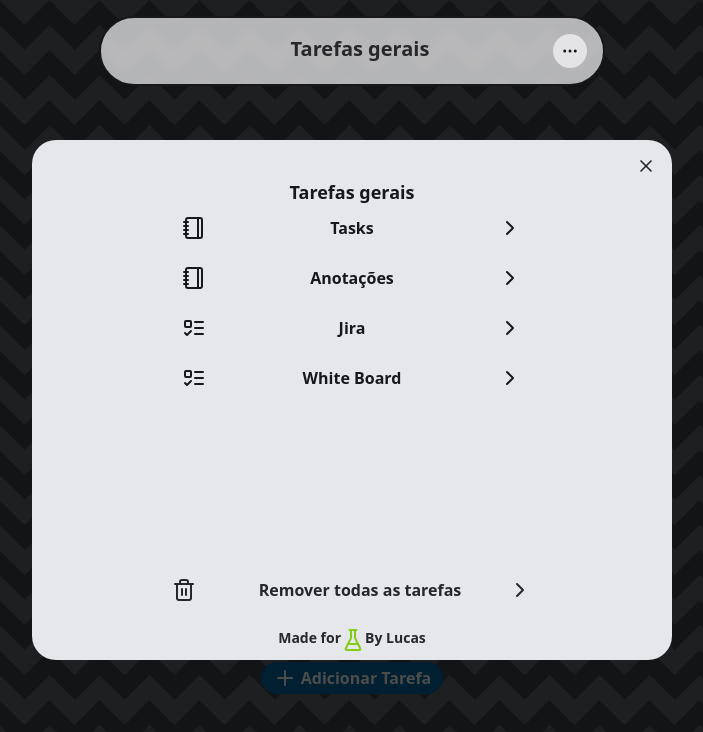
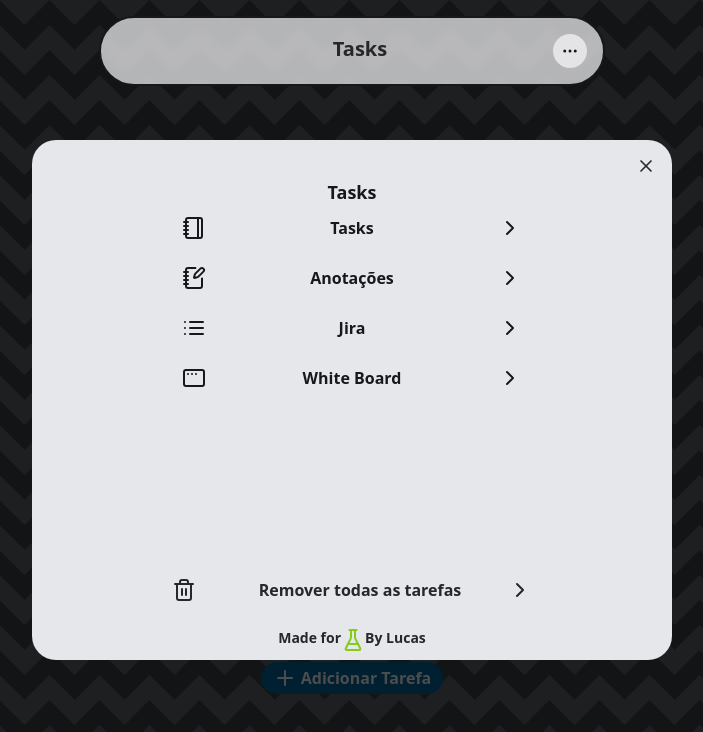
Before and after one commit to rodrigueslucas062/task-manager, a Next.js app: page / in a window 1280 px wide. Both pictures are taken after a click on the button 857 px from the left and 51 px from the top of the page. Shown: the top 732 px of the page, without its empty margins (288-991 px from the left). Built offline with nearby package versions, Linux system fonts and the light colour scheme.

Commit message:
♻️ Refactor navbar menu itens and page names

```diff
--- a/src/components/Navbar.jsx
+++ b/src/components/Navbar.jsx
@@ -1,32 +1,41 @@
-import { useRouter } from 'next/router';
 import * as Dialog from "@radix-ui/react-dialog";
 import Image from "next/image";
 import Perfil from '../../public/images/perfil.jpeg';
-import { ChevronRight, FlaskConical, Notebook, ListTodo, MoreHorizontal, Trash2, X } from "lucide-react";
+import { AppWindowMac, ChevronRight, CircuitBoard, FlaskConical, List, MoreHorizontal, Notebook, NotebookPen, Trash2, X } from "lucide-react";
 import Link from 'next/link';
+import { useRouter } from 'next/router';
+import { useEffect, useState } from 'react';
 
 const Navbar = () => {
     const router = useRouter();
+    const [sectionName, setSectionName] = useState('');
 
-    const isNotepadRoute = router.pathname === '/notepad';
-    const isJiraRoute = router.pathname === '/jira';
+    useEffect(() => {
+        const route = router.pathname;
+        const sectionName = getSectionNameFromRoute(route);
+        setSectionName(sectionName);
+    }, [router.pathname]);
 
-    const notebookText = isNotepadRoute ? 'Anotações' : 'Tarefas Gerais';
-    const notepadText = isNotepadRoute ? 'Tarefas gerais' : 'Anotações';
-    const notebookLink = isNotepadRoute ? '/' : '/notepad';
-    const notebookIcon = isNotepadRoute ? <ListTodo /> : <Notebook />;
-
-    const jiraText = isJiraRoute ? 'Anotações' : 'Tarefas gerais';
-    const jiraLink = isJiraRoute ? '/' : '/jira';
-    const jiraIcon = isJiraRoute ? <Notebook /> : <ListTodo />;
-
-    const displayText = 'Tarefas Diárias' ? (isNotepadRoute ? notebookText : jiraText) : '';
+    const getSectionNameFromRoute = (route) => {
+        switch (route) {
+            case '/':
+                return 'Tasks';
+            case '/notepad':
+                return 'Anotações';
+            case '/jira':
+                return 'Jira';
+            case '/board':
+                return 'White Board';
+            default:
+                return 'Home';
+        }
+    };
 
     return (
         <nav className="fixed flex top-4 w-full justify-center px-2 z-10">
             <div className="flex w-full lg:w-2/5 border-2 border-zinc-900 bg-gray-50/70 items-center justify-between px-4 py-2 rounded-full backdrop-blur-sm transition-visible duration-500 ease-in-out">
                 <Image className="rounded-xl border-2 border-zinc-900 invisible" src={Perfil} alt="Lucas Rodrigues" width={50} height={50} />
-                <h5 className="mb-1 text-xl font-semibold text-zinc-800">{displayText}</h5>
+                <h5 className="mb-1 text-xl font-semibold text-zinc-800">{sectionName}</h5>
                 <Dialog.Root>
                     <Dialog.Trigger className="visible bg-zinc-200 hover:bg-zinc-400 text-zinc-900 hover:text-zinc-200 p-2 rounded-full">
                         <MoreHorizontal size={18} />
@@ -41,26 +50,26 @@
                                 <div className="flex flex-col items-center justify-center gap-3 px-2 lg:px-4 pt-1.5">
                                     <div className="rounded-lg mt-4 lg:mt-8 justify-center inline-block w-3/4 lg:w-3/5 relative text-zinc-900">
                                         <div className='flex justify-center'>
-                                            <span className="font-semibold text-zinc-900 text-lg">{displayText}</span>
+                                            <span className="font-semibold text-zinc-900 text-lg">{sectionName}</span>
                                         </div>
                                         <div className="flex flex-col mt- space-y-4 lg:space-y-1.5 font-semibold">
                                             <Link href={'/'} className="flex justify-between px-3 rounded-md hover:bg-gray-300 py-2 lg:py-2.5">
-                                                {notebookIcon}
+                                                <Notebook />
                                                 <span>Tasks</span>
                                                 <ChevronRight />
                                             </Link>
                                             <Link href={'/notepad'} className="flex justify-between px-3 rounded-md hover:bg-gray-300 py-2 lg:py-2.5">
-                                                {notebookIcon}
+                                                <NotebookPen />
                                                 <span>Anotações</span>
                                                 <ChevronRight />
                                             </Link>
                                             <Link href={'/jira'} className="flex justify-between px-3 rounded-md hover:bg-gray-300 py-2 lg:py-2.5">
-                                                {jiraIcon}
+                                                <List />
                                                 <span>Jira</span>
                                                 <ChevronRight />
                                             </Link>
                                             <Link href={'/board'} className="flex justify-between px-3 rounded-md hover:bg-gray-300 py-2 lg:py-2.5">
-                                                {jiraIcon}
+                                                <AppWindowMac />
                                                 <span>White Board</span>
                                                 <ChevronRight />
                                             </Link>
@@ -82,7 +91,6 @@
                             </Dialog.Content>
                         </Dialog.Overlay>
                     </Dialog.Portal>
-
                 </Dialog.Root>
             </div>
         </nav>
```
